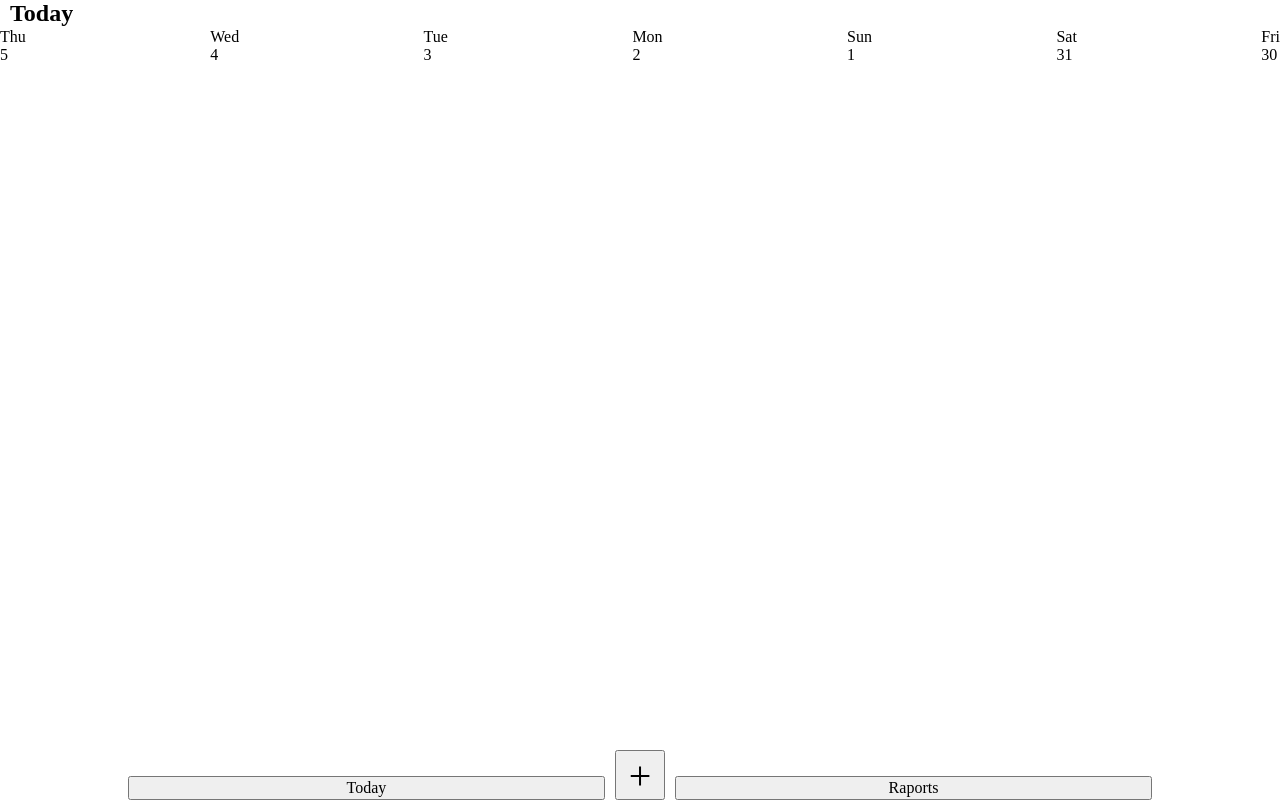
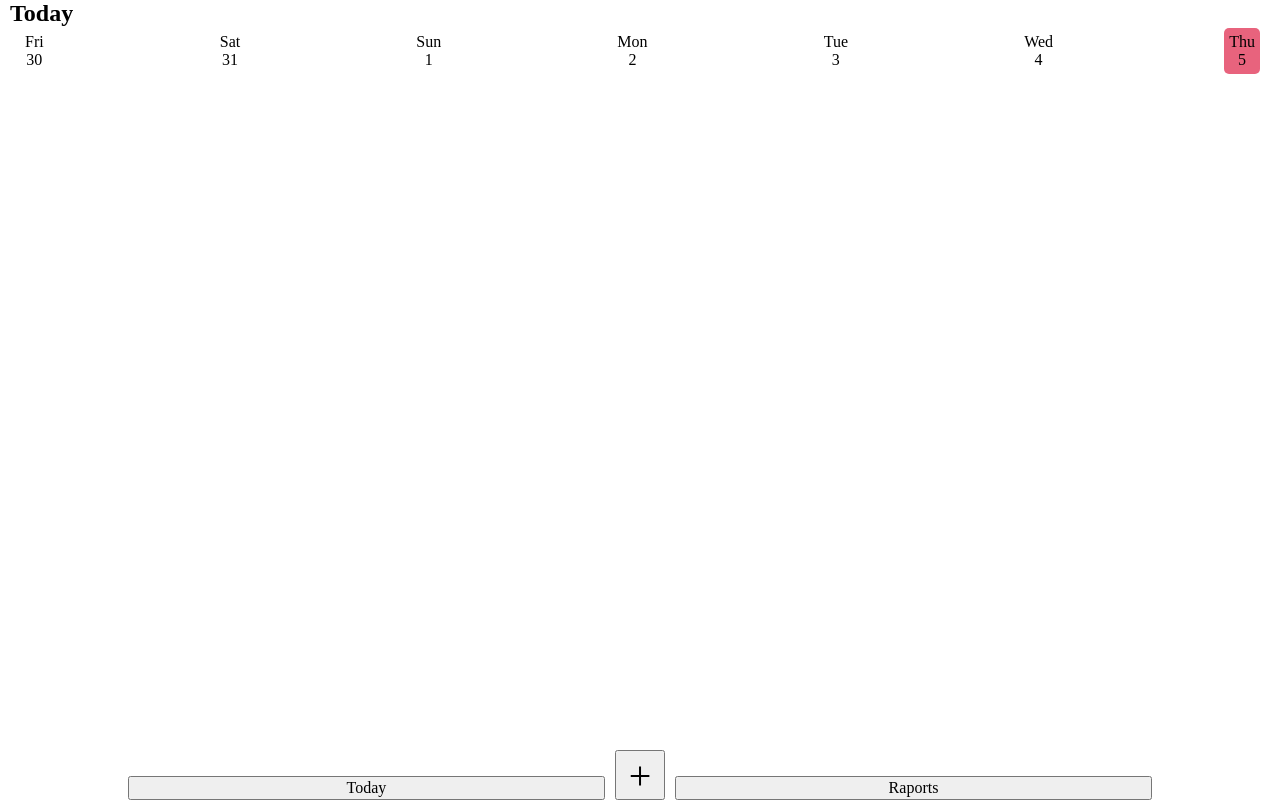
Before and after one commit to MarcinSkic/habit-tracker-odin, a website built with webpack: page src/index.html in a window 1280 px wide. Built offline with nearby package versions, Linux system fonts and the light colour scheme; what a11y-dialog would draw is missing.

Commit message:
Finish day picker visuals

```diff
--- a/src/index.html
+++ b/src/index.html
@@ -104,14 +104,9 @@
     <header>
       <h1>Today is 05.01.2023</h1>
       <div class="days-list">
-        <div class="day">
-          <div>Czw</div>
-          <div>5</div>
-        </div>
       </div>
     </header>
     <div class="habitsList">
-
     </div>
   </section>
 </body>
--- a/src/index.js
+++ b/src/index.js
@@ -1,7 +1,7 @@
 import A11yDialog from "a11y-dialog";
 import "normalize.css";
 import "./main.scss";
-import {parse,format,isToday,isBefore,subDays} from "date-fns";
+import {parse,format,isToday,addDays,subDays} from "date-fns";
 
 const DATE_AS_KEY_FORMAT = "yyyyMMdd";
 const DAYS_TO_SHOW = 7;
@@ -45,9 +45,9 @@ const Model = (function() {
     const HABITS_KEY = "HABITS"
 
     let habits;
-    let currentDate = parse(format(new Date(),DATE_AS_KEY_FORMAT),DATE_AS_KEY_FORMAT,new Date());
+    let selectedDate = parse(format(new Date(),DATE_AS_KEY_FORMAT),DATE_AS_KEY_FORMAT,new Date());
 
-    console.log(currentDate);
+    console.log(selectedDate);
 
     if(localStorage.getItem(HABITS_KEY)){
         habits = JSON.parse(localStorage.getItem(HABITS_KEY));
@@ -60,7 +60,7 @@ const Model = (function() {
         localStorage.setItem(HABITS_KEY,JSON.stringify(habits));
     }
 
-    return {habits,currentDate,saveToLocalStorage};
+    return {habits,selectedDate,saveToLocalStorage};
 })();
 
 const DOMController = (function(){
@@ -107,23 +107,43 @@ const DOMController = (function(){
 
     function generateTodayPage(){
 
+        setSelectedDate();
+        generateDaysList();
+        generateTodayHabits();
+    }
+
+    function setSelectedDate(){
+
         const header = document.querySelector('.today-page > header');
 
-        if(isToday(Model.currentDate)){
-            header.innerHTML = `<h1>Today</h1>`;
-        } else {
-            header.innerHTML = `<h1>${format(Model.currentDate,"yyyy.MM.dd")}</h1>`;
+        let h1 = header.querySelector('h1');
+
+        if(!h1){
+            h1 = document.createElement("h1");
+            header.append(h1);
         }
 
-        const daysList = document.createElement('div');
-        daysList.classList.add("days-list");
+        if(isToday(Model.selectedDate)){
+            h1.textContent = `Today`;
+        } else {
+            h1.textContent = `${format(Model.selectedDate,"yyyy.MM.dd")}`;
+        }
+    }
 
-        /*for(let day = Model.currentDate; isBefore(subDays(Model.currentDate,7),day); subDays(day,1)){
-            console.log(day);
-        }*/
+    function generateDaysList(){
+        const header = document.querySelector('.today-page > header');
+        let daysList = header.querySelector(".days-list");
+
+        if(!daysList){
+            daysList = document.createElement('div');
+            daysList.classList.add("days-list");
+            header.append(daysList);
+        } else {
+            daysList.innerHTML = "";
+        }
 
         for(let i = 0; i < DAYS_TO_SHOW; i++){
-            const day = subDays(Model.currentDate,i);
+            const day = addDays(subDays(Model.selectedDate,DAYS_TO_SHOW-1),i);
 
             const dayDiv = document.createElement('div');
             dayDiv.classList.add("day");
@@ -134,11 +154,10 @@ const DOMController = (function(){
             <div>${format(day,"d")}</div>
             `
 
+            dayDiv.addEventListener('click',onSelectDate);
+
             daysList.append(dayDiv);
         }
-
-        header.append(daysList);
-        generateTodayHabits();
     }
 
     function generateTodayHabits(){
@@ -168,6 +187,18 @@ const DOMController = (function(){
 
             index++;
         });
+    }
+
+    function onSelectDate(event){
+        const previousSelection = document.querySelector(`.days-list [data-date="${format(Model.selectedDate,DATE_AS_KEY_FORMAT)}"]`);
+        previousSelection.classList.remove('selected');
+
+        Model.selectedDate = parse(event.currentTarget.dataset.date,DATE_AS_KEY_FORMAT,new Date());
+        const currentSelection = document.querySelector(`.days-list [data-date="${format(Model.selectedDate,DATE_AS_KEY_FORMAT)}"]`);
+        currentSelection.classList.add('selected');
+
+        console.log(Model.selectedDate);
+        setSelectedDate();
     }
 
     const habitGenerator = (function(){
@@ -251,10 +282,18 @@ const DOMController = (function(){
         habitGenerator.generateDialogContent(event.currentTarget.value);
     }
 
-    return {generateMobileHeader,generateTodayPage,generateTodayHabits,createHabitCreatorDialog,createHabitPickerDialog};
+    return {generateMobileHeader,
+        generateTodayPage,
+        generateTodayHabits,
+        createHabitCreatorDialog,
+        createHabitPickerDialog,
+        onSelectDate
+    };
 })();
 
 DOMController.generateMobileHeader();
 DOMController.createHabitPickerDialog();
 DOMController.createHabitCreatorDialog();
 DOMController.generateTodayPage();
+
+DOMController.onSelectDate({currentTarget: {dataset: {date: format(Model.selectedDate,DATE_AS_KEY_FORMAT)}}})
--- a/src/main.scss
+++ b/src/main.scss
@@ -149,6 +149,19 @@ nav {
         .days-list {
             display: flex;
             justify-content: space-between;
+            margin: 0 20px;
+
+            .day {
+                display: flex;
+                flex-direction: column;
+                align-items: center;
+                padding: 5px;
+                border-radius: 5px;
+            }
+
+            .day.selected {
+                background-color: rgba(220, 20, 60, 0.664);
+            }
         }
     }
 
```
Also changed, not shown: dist/index.html, 1 other file.
